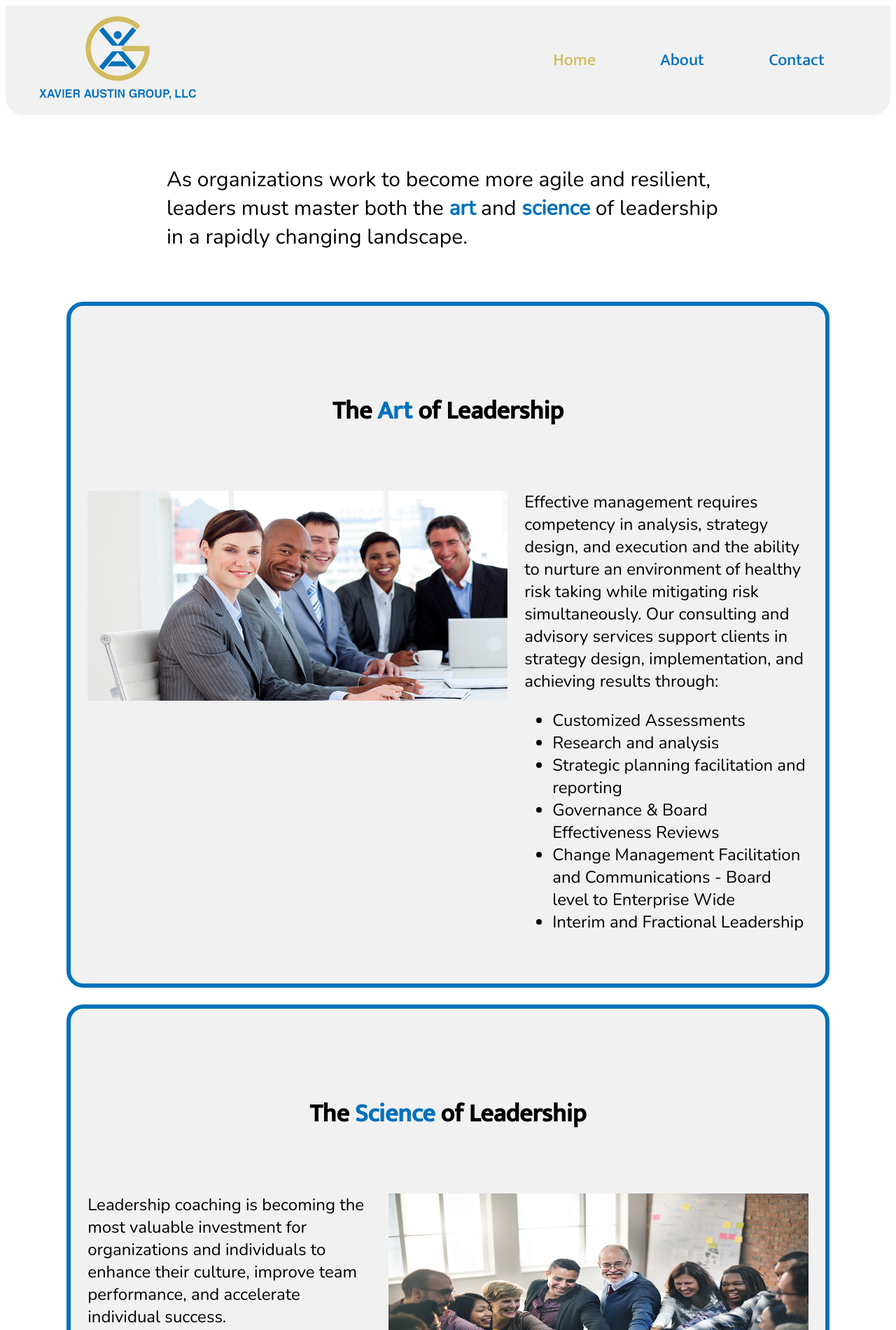
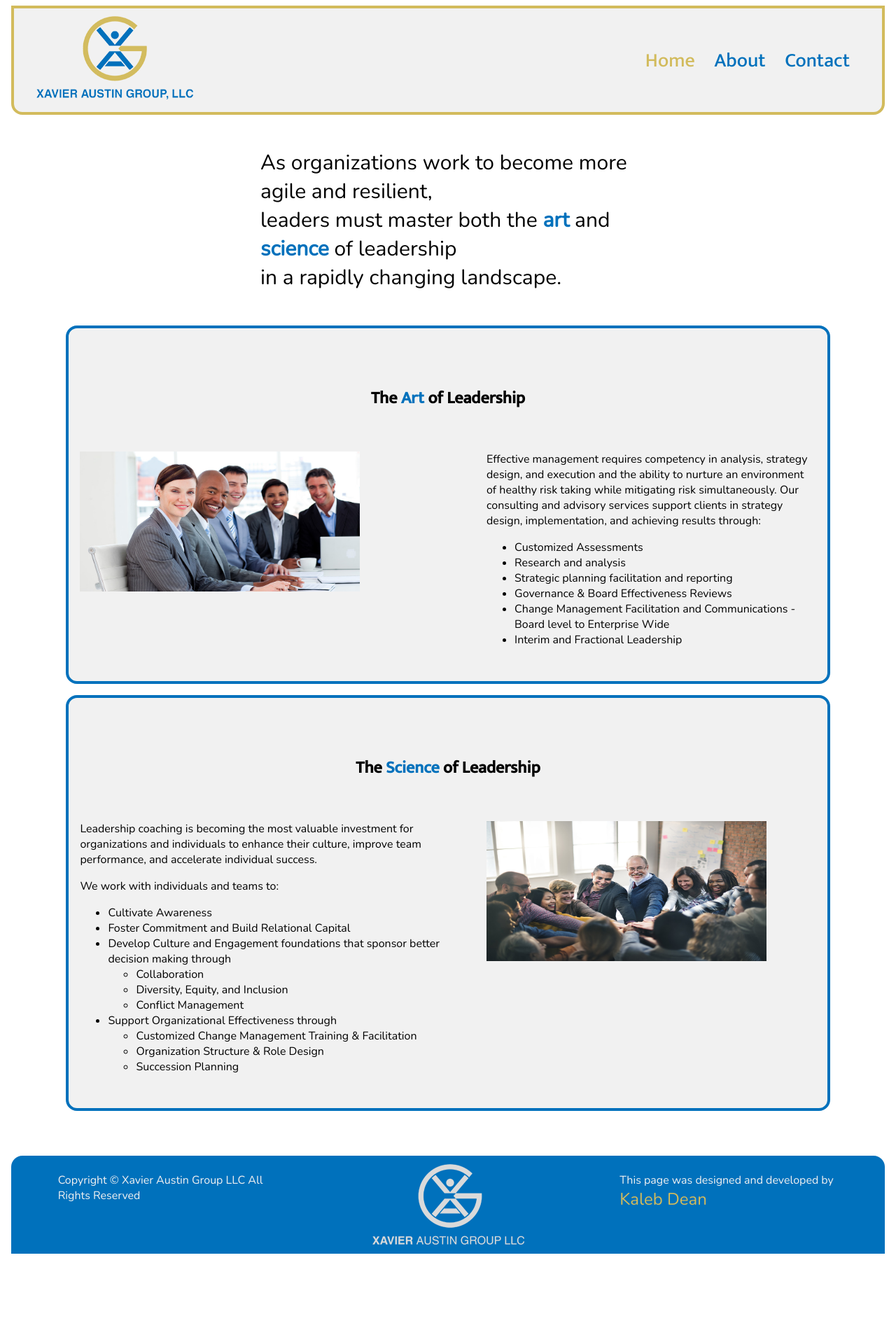
Before and after one commit to KalebWithAK/xavieraustingroup, a website: page index.html in a window 1280 px wide. Shown: the top 1900 px of the page at 70% size. After the commit the page ends 1799 px from the top, so only its background shows below. Drawn offline with nearby package versions, Linux system fonts and the light colour scheme.

Commit message:
typography

```diff
--- a/index.html
+++ b/index.html
@@ -15,7 +15,7 @@
     </head>
     <body>
         <header>
-            <a href="index.html"><img src="src/images/header-logo.png" alt="Xavier Austin Group Logo" /></a>
+            <a href="index.html"><img src="src/images/xavier-austin-group.png" alt="Xavier Austin Group Logo" /></a>
 
             <nav>
                 <a class="selected" href="#">Home</a>
@@ -93,7 +93,7 @@
         <footer>
             <p>Copyright &copy; Xavier Austin Group LLC All Rights Reserved</p>
             <img src="src/images/footer-logo.png" alt="Xavier Austin Group Logo" />
-            <p>This page was designed and developed by Kaleb Dean</p>
+            <p>This page was designed and developed by <a href="https://kalebwithak.github.io">Kaleb Dean</a></p>
         </footer>
     </body>
 </html>
--- a/src/styles/default.css
+++ b/src/styles/default.css
@@ -19,8 +19,10 @@
 /* Body */
 
 body {
-    font-size: 24px;
+    font-size: 20px;
     font-family: 'Nunito', sans-serif;
+    padding: 0 0.5rem;
+    margin-top: 0 0.5rem;
 }
 
 h1, h2, h3, h4, nav > a {
@@ -54,9 +56,13 @@ header {
     position: sticky;
     top: 0;
     z-index: 1;
+    margin-top: 0;
+    border: solid 4px var(--gold);
 }
 
-
+header > a {
+    font-size: 1.5rem;
+}
 header > a > img {
     position: relative;
 }
@@ -112,6 +118,11 @@ footer {
 
 footer > p {
     width: 25%;
+}
+
+footer a, footer a:hover, footer a:active {
+    color: var(--gold);
+    text-decoration: none;
 }
 
 /* End Footer */
@@ -171,13 +182,19 @@ footer > p {
 
 
 /* Responsiveness */
+body {
+    font-size: 16px;
+}
 
-@media (max-width: 1000px) {
-    body {
-        font-size: 20px;
-    }
+a {
+    font-size: 24px;
+}
 
+header nav a {
+    font-size: 28px;
+}
 
+@media only screen and (max-width: 768px) {
 }
 
 /* End Responsiveness */
```
Also changed, not shown: src/pages/about.html (+2 -2 lines), src/pages/contact.html (+2 -2 lines), src/images/xavier-austin-group.png (renamed from src/images/header-logo.png).
